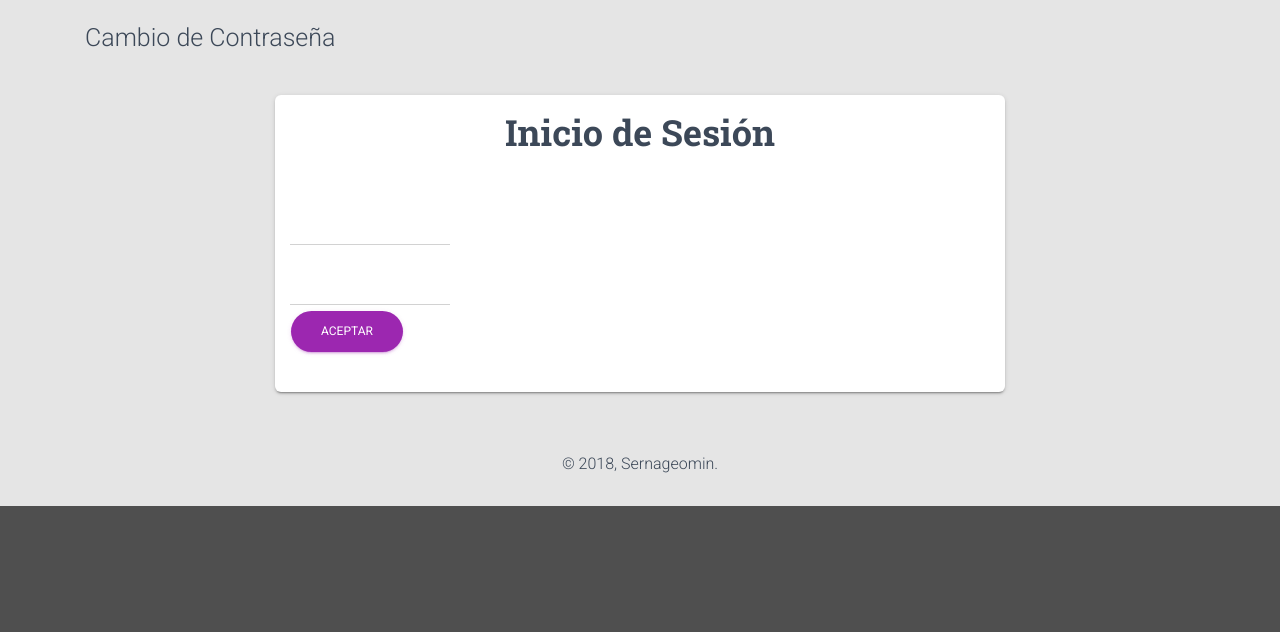
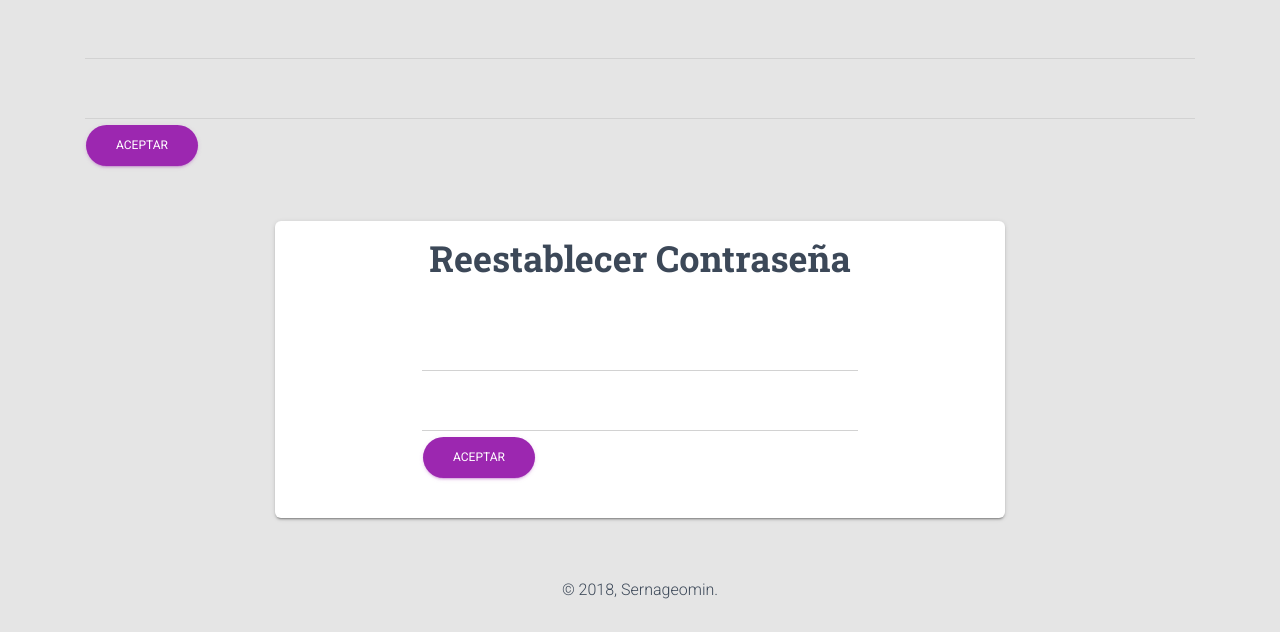
Before and after one commit to cerbeerza/Peritos, a Django app: page /cambiar_password/ in a window 1280 px wide. Shown: the part 380-1012 px from the top of the page. Before the commit the page ends 886 px from the top, so only its background shows below. Run offline with Django 3.2, Linux system fonts and the light colour scheme; a user stored in the database is signed in; some libraries are stand-ins or nearby versions.

Commit message:
dell PEGA

```diff
--- a/templates/administrations/cambia_password.html
+++ b/templates/administrations/cambia_password.html
@@ -3,19 +3,38 @@
 {% block content %}
 
 
-    <h3>Cambio de Contraseña</h3>
 
 
 
+								 <form name="formRut" class="form" method="post" action="">
+    {% csrf_token %}
+
+        <b>{{ message }}</b>
+
+    <label value="Password"></label>
+    <input type="password" id="pass1_input" class="form-control" name="pass1_input" required>
+
+    <label value="Confirma Password"></label>
+    <input type="password" id="pass2_input" class="form-control" name="pass2_input" required>
+
+    <button type="submit" class="btn btn-primary btn-round">Aceptar</button>
+
+    <h2>{{ message }}</h2>
+
+    </form>
 
 
      <div class="row">
     			<div class="col-md-8 ml-auto mr-auto">
 					<div class="card card-signup">
-						<h2 class="card-title text-center">Inicio de Sesión</h2>
+						<h2 class="card-title text-center">Reestablecer Contraseña</h2>
 						<div class="card-body">
 							<div class="row">
 
+
+								<div class="col-md-2"></div>
+
+								<div class="col-md-8 mr-auto">
 
                                  <form name="formRut" class="form" method="post" action="">
     {% csrf_token %}
@@ -37,6 +56,7 @@
 
 
 
+
 								</div>
 							</div>
 						</div>
@@ -45,4 +65,6 @@
             </div>
 
 
+
+
 {% endblock %}
```
Also changed, not shown: templates/administrations/registro.html (+6 -5 lines). Lines whose indentation alone changed are shown as unchanged.
